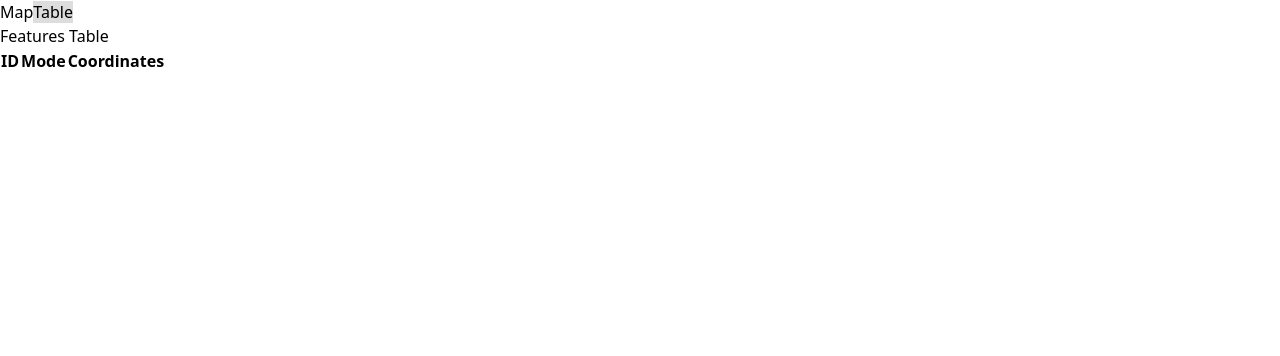
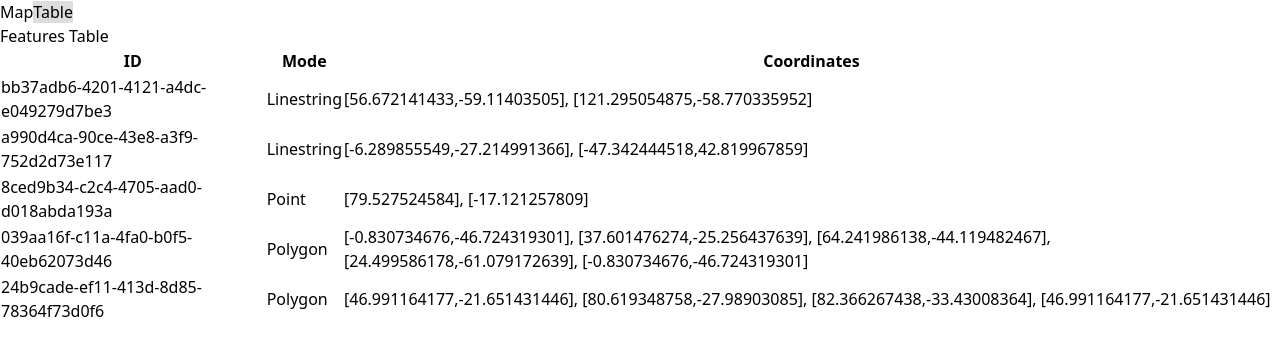
Before and after one commit to Vlobdam/map-test-task, a Vue app: page /table in a window 1280 px wide. Shown: the top 356 px of the page. Built offline with nearby package versions, Linux system fonts and the light colour scheme.

Commit message:
default features preload

```diff
--- /dev/null
+++ b/src/defaultFeatures.json
@@ -0,0 +1 @@
+[{"id":"bb37adb6-4201-4121-a4dc-e049279d7be3","type":"Feature","geometry":{"type":"LineString","coordinates":[[56.672141433,-59.11403505],[121.295054875,-58.770335952]]},"properties":{"mode":"linestring"}},{"id":"a990d4ca-90ce-43e8-a3f9-752d2d73e117","type":"Feature","geometry":{"type":"LineString","coordinates":[[-6.289855549,-27.214991366],[-47.342444518,42.819967859]]},"properties":{"mode":"linestring"}},{"id":"8ced9b34-c2c4-4705-aad0-d018abda193a","type":"Feature","geometry":{"type":"Point","coordinates":[79.527524584,-17.121257809]},"properties":{"mode":"point"}},{"id":"039aa16f-c11a-4fa0-b0f5-40eb62073d46","type":"Feature","geometry":{"type":"Polygon","coordinates":[[[-0.830734676,-46.724319301],[37.601476274,-25.256437639],[64.241986138,-44.119482467],[24.499586178,-61.079172639],[-0.830734676,-46.724319301]]]},"properties":{"mode":"polygon"}},{"id":"24b9cade-ef11-413d-8d85-78364f73d0f6","type":"Feature","geometry":{"type":"Polygon","coordinates":[[[46.991164177,-21.651431446],[80.619348758,-27.98903085],[82.366267438,-33.43008364],[46.991164177,-21.651431446]]]},"properties":{"mode":"polygon"}}]
--- a/src/stores/feature.ts
+++ b/src/stores/feature.ts
@@ -1,9 +1,10 @@
 import { defineStore } from "pinia";
 import { ref } from "vue";
 import { type GeoJSONStoreFeatures } from "terra-draw";
+import defaultFeatures from '../defaultFeatures.json';
 
 export const useFeaturesStore = defineStore('features', () => {
-  const features = ref<GeoJSONStoreFeatures[]>([]);
+  const features = ref<GeoJSONStoreFeatures[]>(defaultFeatures as GeoJSONStoreFeatures[]);
 
   const addFeature = (feature: GeoJSONStoreFeatures) => {
     features.value.push(feature);
--- a/src/views/MapView.vue
+++ b/src/views/MapView.vue
@@ -14,7 +14,7 @@
   import { capitalize } from '@/utils/capitalize';
   import { saveAs } from 'file-saver';
 
-  const { features, setFeatures  } = useFeaturesStore();
+  const { features, setFeatures } = useFeaturesStore();
   const selectedMode = ref('static');
 
   const modes = [
@@ -57,7 +57,6 @@
 
     draw.on('finish', () => {
       setFeatures(draw.getSnapshot());
-      console.log(map.getStyle())
     })
   })
 
@@ -88,7 +87,7 @@
   }
 
   const handleExport = () => {
-  	const jsonString = JSON.stringify(features);
+  	const jsonString = JSON.stringify(draw.getSnapshot());
   	const blob = new Blob([jsonString], {type: 'application/geo+json'})
 
   	saveAs(blob, 'file.geojson');
@@ -165,8 +164,10 @@
 
       <button
       @click='handleExport'
+      class='border-2 border-black border-solid mt-2 text-center p-2'
       >
-      export   </button>
+        Export
+      </button>
 	  </div>
 	</div>
 </template>
--- a/src/views/TableView.vue
+++ b/src/views/TableView.vue
@@ -4,7 +4,7 @@
 
   const { features } = useFeaturesStore();
 
-  const formatCoordinates = (geometry) => {
+  const formatCoordinates = (geometry: { type: any; coordinates: any[]; }) => {
     switch(geometry.type) {
     	case 'Polygon':
     		return '[' + geometry.coordinates[0].join('], \n[') + ']';
```
